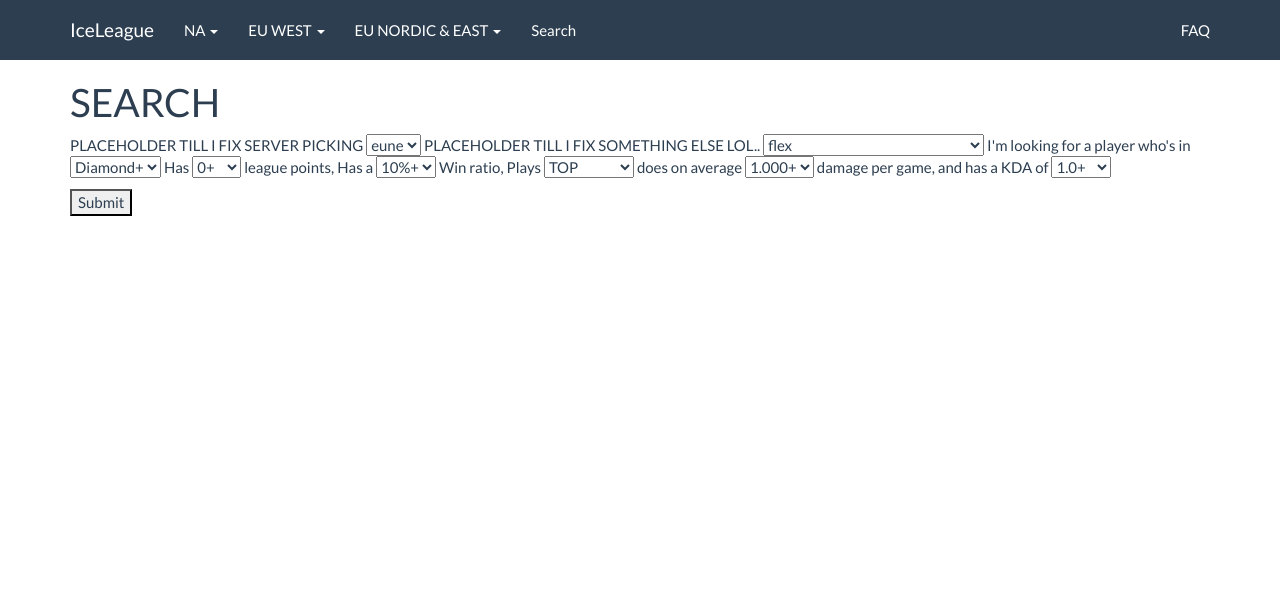
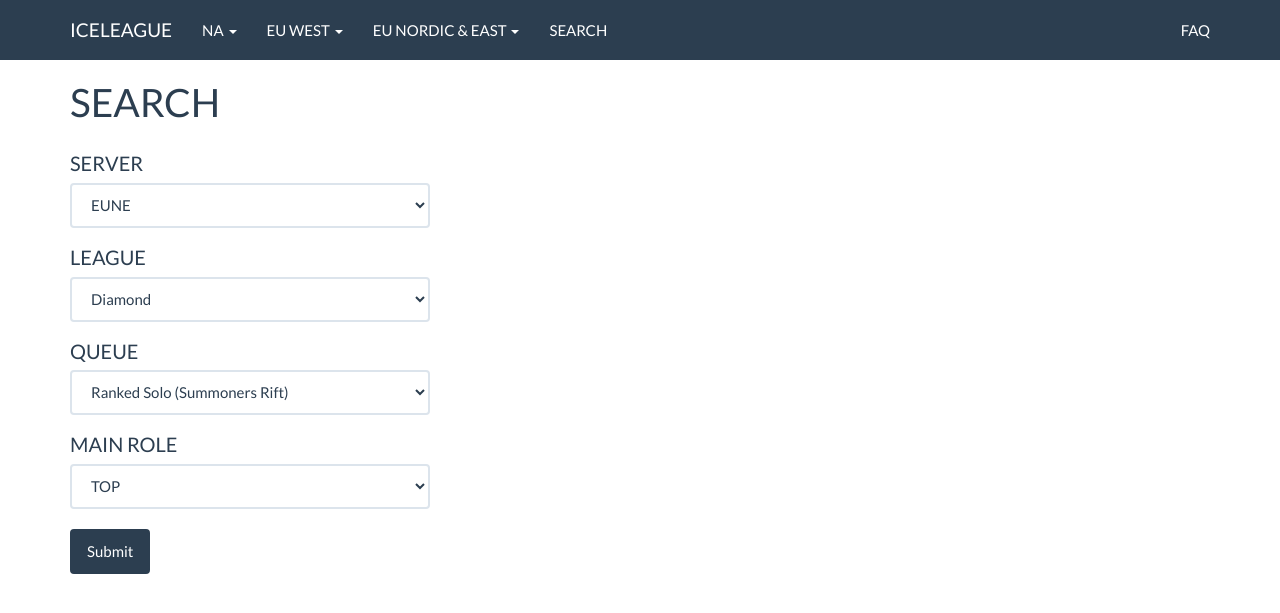
Before and after one commit to ElvarP/IceLeague, a PHP site: page /search.php in a window 1280 px wide. Shown: the top 613 px of the page. Run offline with PHP 8.4, Linux system fonts and the light colour scheme; some libraries are stand-ins or nearby versions.

Commit message:
create a workable search engine, and some optimisations

```diff
--- a/iceleague_database_setup.sql
+++ b/iceleague_database_setup.sql
@@ -29,6 +29,7 @@ CREATE TABLE `eune_summoners` (
 CREATE TABLE `eune_roles` (
   `id` int(11) NOT NULL,
   `summonerName` VARCHAR(16) NULL,
+  `mainRole` VARCHAR(16) NULL,
   `totalGamesPlayed` int(11) NULL,
   `topGamesPlayed` int(11) NULL,
   `jungleGamesPlayed` int(11) NULL,
@@ -40,6 +41,7 @@ CREATE TABLE `eune_roles` (
 CREATE TABLE `euw_roles` (
   `id` int(11) NOT NULL,
   `summonerName` VARCHAR(16) NULL,
+  `mainRole` VARCHAR(16) NULL,
   `totalGamesPlayed` int(11) NULL,
   `topGamesPlayed` int(11) NULL,
   `jungleGamesPlayed` int(11) NULL,
@@ -51,6 +53,7 @@ CREATE TABLE `euw_roles` (
 CREATE TABLE `na_roles` (
   `id` int(11) NOT NULL,
   `summonerName` VARCHAR(16) NULL,
+  `mainRole` VARCHAR(16) NULL,
   `totalGamesPlayed` int(11) NULL,
   `topGamesPlayed` int(11) NULL,
   `jungleGamesPlayed` int(11) NULL,
--- a/public_html/css/style.css
+++ b/public_html/css/style.css
@@ -6,6 +6,21 @@
 	#summoner_input button {
 		margin-top: 10px;
 	}
+}
+.search-label {
+	padding-top: 15px;
+	font-size: 20px;
+	font-weight: normal;
+	text-transform: uppercase;
+}
+.search-button {
+	margin-top: 20px;
+}
+.lp {
+	color: #5a5a5a;
+}
+#table_search table td {
+	font-weight: bold;
 }
 /* Jumbatron/hero/summoner_input styles */
 #hero {
@@ -41,11 +56,11 @@
 .kda_orange {
 	color: #e19205;
 }
-table.dataTable tbody td .progress {
+table tbody td .progress {
 	margin-bottom: 0;
 	height: 16px;
 }
-table.dataTable tbody td .progress .progress-bar {
+table tbody td .progress .progress-bar {
 	font-size: 15px;
 	line-height: 15px;
 }
--- a/public_html/header.php
+++ b/public_html/header.php
@@ -29,7 +29,7 @@
 					<span class="icon-bar"></span>
 					<span class="icon-bar"></span>
 				</button>
-				<a class="navbar-brand" href="index.php">IceLeague</a>
+				<a class="navbar-brand" href="index.php">ICELEAGUE</a>
 			</div>
 			<div class="collapse navbar-collapse" id="bs-example-navbar-collapse-1">
 				<ul class="nav navbar-nav">
@@ -72,7 +72,7 @@
 				</ul>
 				<ul class="nav navbar-nav">
 					<li>
-						<a href="index.php?sida=search">Search</a>
+						<a href="index.php?sida=search">SEARCH</a>
 					</li>
 				</ul>
 				<ul class="nav navbar-nav navbar-right">
--- a/public_html/home.php
+++ b/public_html/home.php
@@ -1,6 +1,6 @@
 <div id="hero" class="jumbotron text-center">
 	<h1>
-		IceLeague
+		ICELEAGUE
 		<br>
 		<small>Listi yfir íslenska LoL Spilara</small>
 	</h1>
--- a/public_html/js/datatables.js
+++ b/public_html/js/datatables.js
@@ -40,6 +40,14 @@ $(document).ready(function() {
     "lengthMenu": [10, 15, 25, 50, 100],
     responsive: true,
   });
+  $('#table_search').dataTable( {
+    "language": {
+      "url": "//cdn.datatables.net/plug-ins/1.10.7/i18n/Icelandic.json"
+    },
+    "iDisplayLength": 15,
+    "lengthMenu": [10, 15, 25, 50, 100],
+    responsive: true,
+  });
   //Bæta við Index (númer) við Ranked stats og Champion Mastery tables
   $('.rankedstats').on( 'draw.dt', function () {
     $('tr').each(function (i) {
--- a/public_html/js/forms.js
+++ b/public_html/js/forms.js
@@ -15,3 +15,17 @@ frm.submit(function (ev) {
 	});
 	ev.preventDefault();
 });
+$("#search_input").submit(function(e) {
+	e.preventDefault();
+	$.ajax({
+		type: $(this).attr('method'),
+		url: $(this).attr('action'),
+		data: $(this).serialize(),
+		success: function(data)	{
+			$("#search_output").html(data);
+		},
+		error: function(data) {
+			$("#search_output").html(data);
+		}
+	});
+});
--- a/public_html/search.php
+++ b/public_html/search.php
@@ -7,89 +7,46 @@ require_once 'header.php';
 <div class="container">
   <h1>SEARCH</h1>
 
-
+  <div class="row">
+    <div class="col-xs-12 col-md-4">
       <form id="search_input" class="testing new stuff" action="search_results.php" method="get">
-    <p>
-
-      PLACEHOLDER TILL I FIX SERVER PICKING
-      <select name="server">
-        <option value="eune">eune</option>
-        <option value="euw">euw</option>
-        <option value="na">na</option>
+        <label class="search-label" for="server">Server</label>
+        <select class="form-control" name="server">
+          <option value="eune">EUNE</option>
+          <option value="euw">EUW</option>
+          <option value="na">NA</option>
         </select>
-      PLACEHOLDER TILL I FIX SOMETHING ELSE LOL..
-      <select name="queue">
-        <option value="ranked_flex_sr">flex</option>
-        <option value="ranked_solo_5x5">soloq</option>
-        <option value="ranked_flex_tt">twisted treeline</option>
-        <option value="ranked_stats">Every queue counted together</option>
+        <label class="search-label" for="league">League</label>
+        <select class="form-control" name="league">
+          <option value="DIAMOND">Diamond</option>
+          <option value="PLATINUM">Platinum</option>
+          <option value="GOLD">Gold</option>
+          <option value="SILVER">Silver</option>
+          <option value="Bronze">Bronze</option>
         </select>
-
-      I'm looking for a player who's in
-      <select name="rank">
-        <option value="diamond">Diamond+</option>
-        <option value="platinum">Platinum+</option>
-        <option value="gold">Gold+</option>
+        <label class="search-label" for="queue">Queue</label>
+        <select class="form-control" name="queue">
+          <option value="ranked_solo_5x5">Ranked Solo (Summoners Rift)</option>
+          <option value="ranked_flex_sr">Ranked Flex (Summoners Rift)</option>
+          <option value="ranked_flex_tt">Ranked Flex (Twisted Treeline)</option>
         </select>
-
-      Has
-
-      <select name="lp">
-        <option value="0">0+</option>
-        <option value="10">10+</option>
-        <option value="20">20+</option>
-        <option value="30">30+</option>
-      </select>
-
-      league points, Has a
-
-      <select name="winRatio">
-        <option value="10">10%+</option>
-        <option value="20">20%+</option>
-        <option value="30">30%+</option>
-        <option value="40">40%+</option>
-        <option value="50">50%+</option>
-        <option value="60">60%+</option>
-        <option value="70">70%+</option>
-        <option value="80">80%+</option>
-        <option value="90">90%+</option>
-
-      </select>
-      Win ratio, Plays
-      <select name="role">
+        <label class="search-label" for="mainRole">Main Role</label>
+        <select class="form-control" name="role">
           <option value="top">TOP</option>
           <option value="jungle">JUNGLE</option>
           <option value="mid">MID</option>
           <option value="adc">ADC</option>
           <option value="support">SUPPORT</option>
         </select>
-      does on average
-      <select name="dmgPerGame">
-        <option value="1000">1.000+</option>
-        <option value="2000">2.000+</option>
-        <option value="3000">3.000+</option>
-        <option value="4000">4.000+</option>
-        <option value="5000">5.000+</option>
-      </select>
-      damage per game, and has a KDA of
-      <select name="kda">
-        <option value="1.00">1.0+</option>
-        <option value="1.25">1.25+</option>
-        <option value="1.50">1.50+</option>
-        <option value="1.75">1.75+</option>
-        <option value="2.00">2.00+</option>
+        <input type="submit" value="Submit" class="btn btn-primary search-button">
+      </div>
 
-      </select>
-    </p>
-    <input type="submit" value="Submit">
-
-  </form>
-
+      <div class="col-xs-12 col-md-8">
         <div id="search_output">
-
-
-
+        </div>
       </div>
 
     </div>
+  </form>
+
   <?php require_once 'footer.php'; ?>
```
Also changed, not shown: cronjob.php (+18 -18 lines), public_html/search_results.php (+20 -49 lines), public_html/images/ChallengerBadge.png, public_html/images/ChampionMastery.png, public_html/images/JinxBackground.jpg, public_html/images/logo.png. Lines whose indentation alone changed are shown as unchanged.
